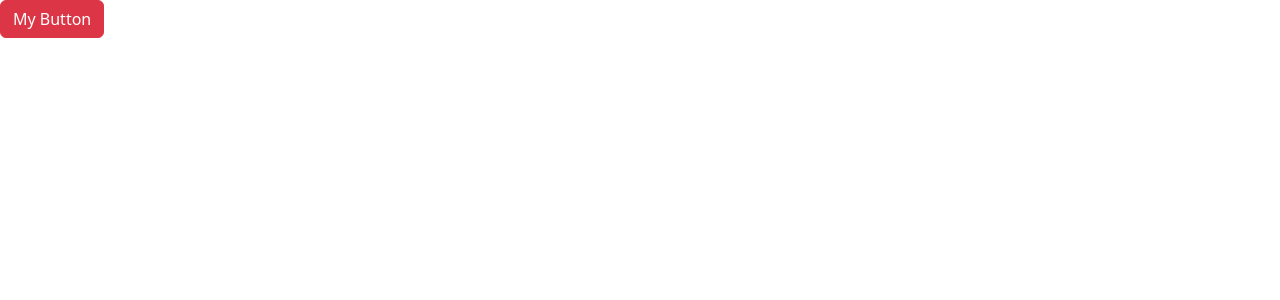
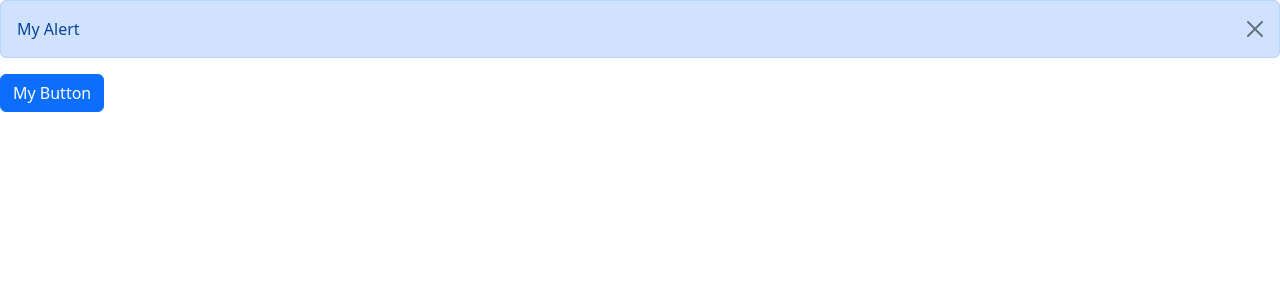
Before and after one commit to Mac12880/tryReactJS, a React (Vite) app in the folder react-app/: page / in a window 1280 px wide. Both pictures are taken after a click on the button "My Button". Shown: the top 300 px of the page. Built offline with nearby package versions, Linux system fonts and the light colour scheme.

Commit message:
button exercise
show alert when My button is pressed then if close button is pressed dismiss alert

```diff
--- a/react-app/src/App.tsx
+++ b/react-app/src/App.tsx
@@ -1,5 +1,6 @@
 // import ListGroup from "./components/ListGroup";
 
+import { useState } from "react";
 import Alert from "./components/Alert";
 import Button from "./components/Button";
 
@@ -21,11 +22,19 @@
     //     </div>
     // );
 
+    const [alertVisible, setAlertVisibility] = useState(false);
+
     return (
         <div>
             {/* <Alert /> */}
             {/* <Alert text="Hello World" /> */}
-            <Button color="danger" onClick={() => console.log("Clicked")}>
+            {alertVisible && (
+                <Alert onClose={() => setAlertVisibility(false)}>
+                    My Alert
+                </Alert>
+            )}
+            {/* <Button color="primary" onClick={() => console.log("Clicked")}> */}
+            <Button color="primary" onClick={() => setAlertVisibility(true)}>
                 My Button
             </Button>
         </div>
--- a/react-app/src/components/Alert.tsx
+++ b/react-app/src/components/Alert.tsx
@@ -9,10 +9,22 @@
 
     //to pass children/text with html
     children: ReactNode;
+    onClose: () => void;
 }
 
-const Alert = ({ children }: Props) => {
-    return <div className="alert alert-primary">{children}</div>;
+const Alert = ({ children, onClose }: Props) => {
+    return (
+        <div className="alert alert-primary alert-dismissible">
+            {children}
+            <button
+                type="button"
+                className="btn-close"
+                onClick={onClose}
+                data-bs-dismiss="alert"
+                aria-label="Close"
+            ></button>
+        </div>
+    );
 };
 
 export default Alert;
```
